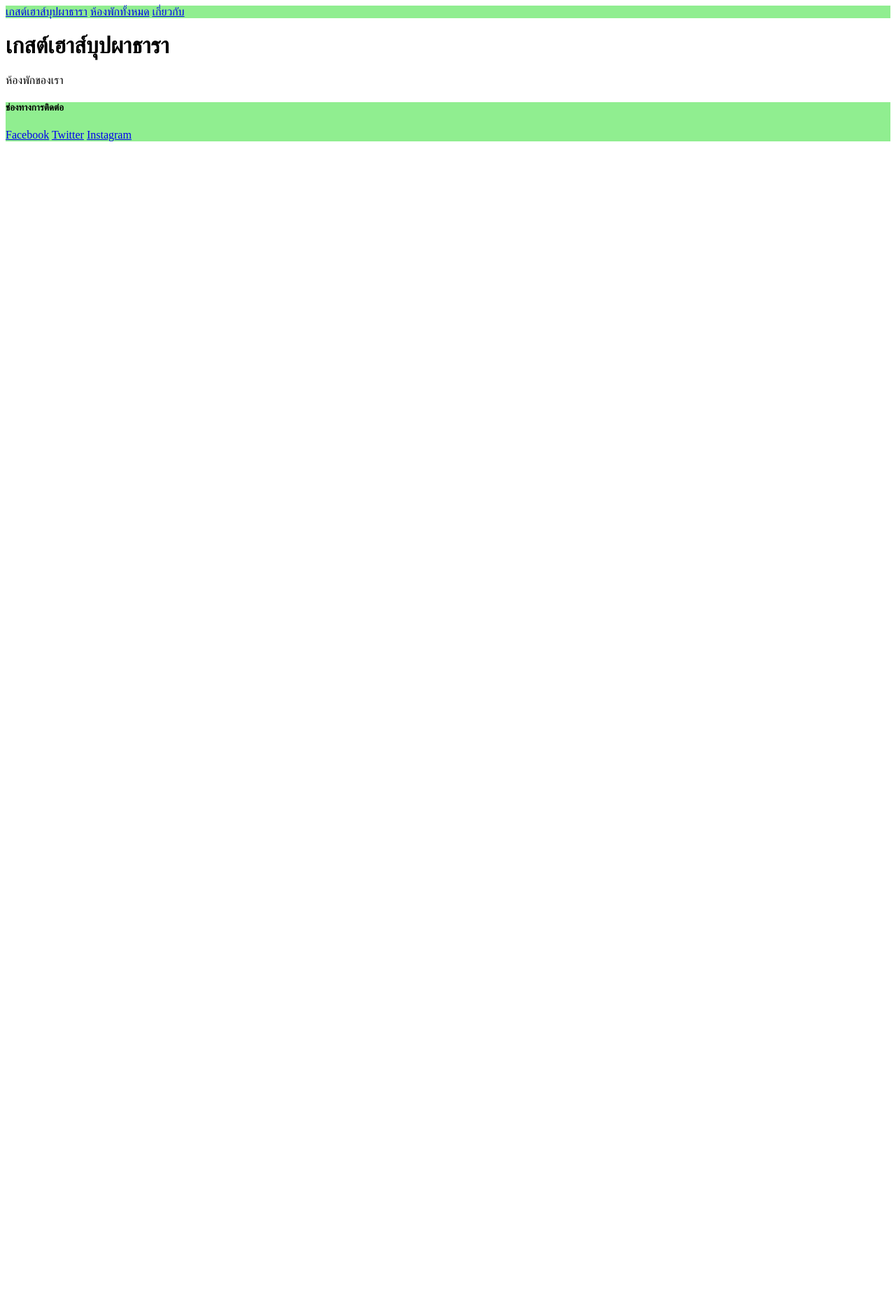
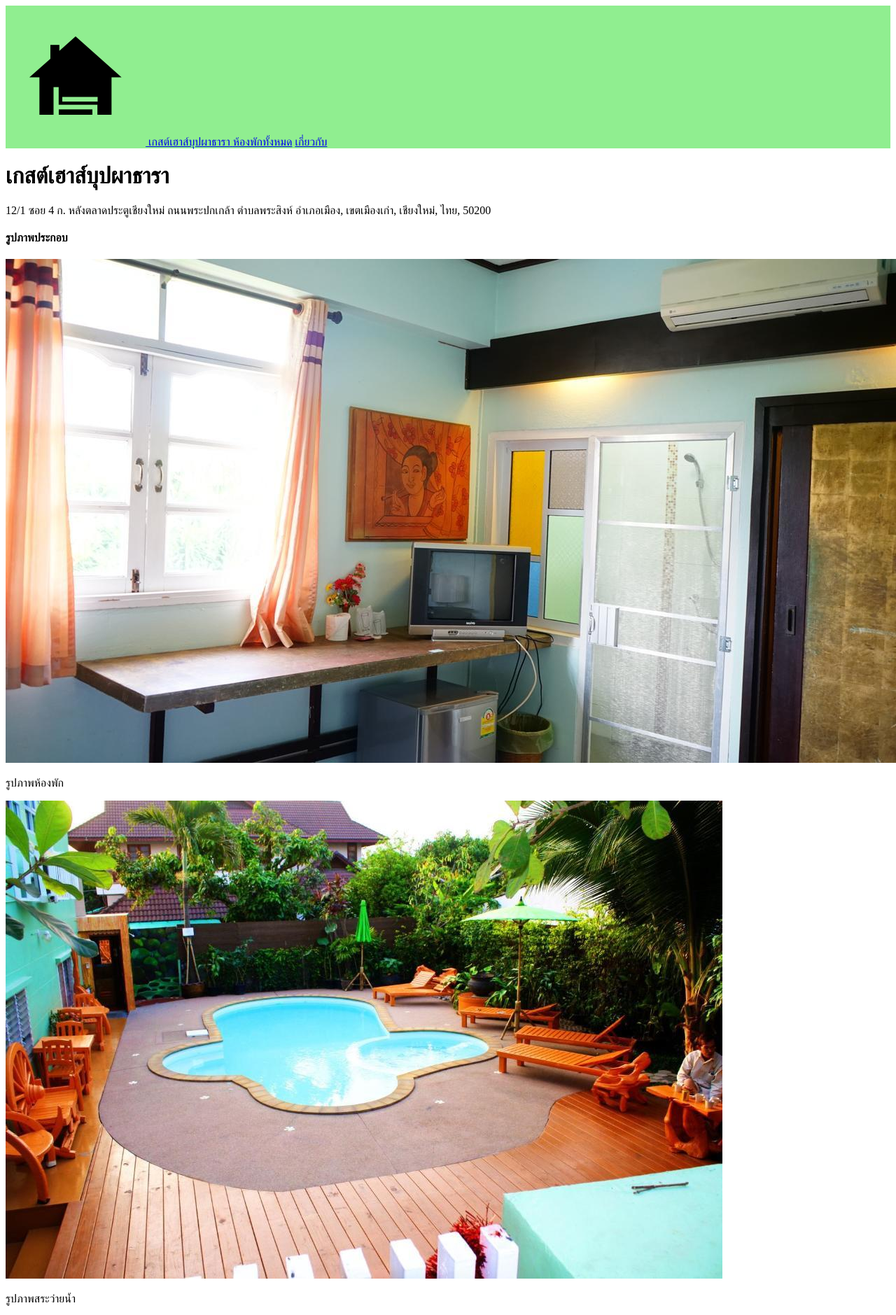
Before and after one commit to Jirayu-307/end_project, a Django app: page / in a window 1280 px wide. Shown: the top 1879 px of the page at 70% size. Before the commit the page ends 202 px from the top, so only its background shows below. Run offline with Django 5.2, Linux system fonts and the light colour scheme.

Commit message:
Create static
Create static and add image on app_general and app_rooms

```diff
--- a/app_general/templates/app_general/components/base.html
+++ b/app_general/templates/app_general/components/base.html
@@ -1,9 +1,11 @@
+{% load static %}
 <!DOCTYPE html>
 <html lang="en">
 <head>
     <meta charset="UTF-8">
     <meta name="viewport" content="width=device-width, initial-scale=1.0">
     <title>{% block site_title %}{% endblock %}เกสต์เฮาส์บุปผาธารา</title>
+    <link rel="icon" href="{% static 'app_general/favicon.ico' %}">
 </head>
 <body>
     {% include 'app_general/components/site_header.html' %}
--- a/app_general/templates/app_general/components/site_header.html
+++ b/app_general/templates/app_general/components/site_header.html
@@ -1,5 +1,9 @@
+{% load static %}
 <header style="background-color: lightgreen;">
-    <a href="{% url 'home' %}">เกสต์เฮาส์บุปผาธารา</a>
+    <a href="{% url 'home' %}">
+        <img src="{% static 'app_general/logo.jpg' %}">
+        <span>เกสต์เฮาส์บุปผาธารา</span>
+    </a>
     <a href="{% url 'rooms' %}">ห้องพักทั้งหมด</a>
     <a href="{% url 'about' %}">เกี่ยวกับ</a>
 </header>
--- a/app_general/templates/app_general/home.html
+++ b/app_general/templates/app_general/home.html
@@ -1,8 +1,30 @@
 {% extends 'app_general/components/base.html' %}
+{% load static %}
 
 {% block content %}
 <div>
     <h1>เกสต์เฮาส์บุปผาธารา</h1>
-    <p>ห้องพักของเรา</p>
+    <p>12/1 ซอย 4 ก. หลังตลาดประตูเชียงใหม่ ถนนพระปกเกล้า ตำบลพระสิงห์ อำเภอเมือง, เขตเมืองเก่า, เชียงใหม่, ไทย, 50200</p>
 </div>
+<section>
+    <h4>รูปภาพประกอบ</h4>
+    <div>
+        <div>
+            <img src="{% static 'app_general/home-about1.jpg' %}">
+        </div>
+        <p>รูปภาพห้องพัก</p>
+    </div>
+    <div>
+        <div>
+            <img src="{% static 'app_general/home-about2.jpg' %}">
+        </div>
+        <p>รูปภาพสระว่ายน้ำ</p>
+    </div>
+    <div>
+        <div>
+            <img src="{% static 'app_general/home-about3.jpg' %}">
+        </div>
+        <p>รูปภาพห้องนั่งเล่น</p>
+    </div>
+</section>
 {% endblock %}
--- a/app_rooms/models.py
+++ b/app_rooms/models.py
@@ -9,3 +9,4 @@ class Room(models.Model):
     check_in_date = models.DateTimeField(null=True, blank=True)
     check_out_date = models.DateTimeField(null=True, blank=True)
     description = models.TextField(null=True, blank=True)
+    image_relative_url = models.CharField(max_length=50, null=True, blank=True)
--- a/app_rooms/templates/app_rooms/room.html
+++ b/app_rooms/templates/app_rooms/room.html
@@ -1,10 +1,14 @@
 {% extends 'app_general/components/base.html' %}
+{% load static %}
 
 {% block site_title %}{{ room.title }}| เกสต์เฮาส์บุปผาธารา{% endblock %}
 
 {% block content %}
 {% if room is not None %}
 <div>
+    <div>
+        <img src="{% static room.image_relative_url %}">
+    </div>
     <h3>{{ room.title }}</h3>
     <p>{{ room.price|floatformat:'g' }} บาท</p>
     {% if room.is_multiple_bed %}
--- a/app_rooms/templates/app_rooms/rooms.html
+++ b/app_rooms/templates/app_rooms/rooms.html
@@ -1,4 +1,5 @@
 {% extends 'app_general/components/base.html' %}
+{% load static %}
 
 {% block site_title %}ห้องพักทั้งหมด | เกสต์เฮาส์บุปผาธารา{% endblock %}
 
@@ -7,6 +8,9 @@
     <h2>ห้องพักทั้งหมด </h2>
     {% for room in rooms %}
         <div style="background-color: lightblue;">
+            <div>
+                <img src="{% static room.image_relative_url %}">
+            </div>
             <h3><a href="{% url 'room' room.id %}">{{ room.title }}</a></h3>
             <p>{{ room.price|floatformat:'g' }} บาท</p>
             {% if room.is_multiple_bed %}
```
Also changed, not shown: app_general/static/app_general/favicon.ico (added), app_general/static/app_general/home-about1.jpg (added), app_general/static/app_general/home-about2.jpg (added), app_general/static/app_general/home-about3.jpg (added), app_general/static/app_general/home-background.jpg (added), app_general/static/app_general/logo.jpg (added), app_rooms/migrations/0004_room_image_relative_url.py (added), app_rooms/static/app_rooms/double_bed.jpg (added), app_rooms/static/app_rooms/single_bed.jpg (added).
